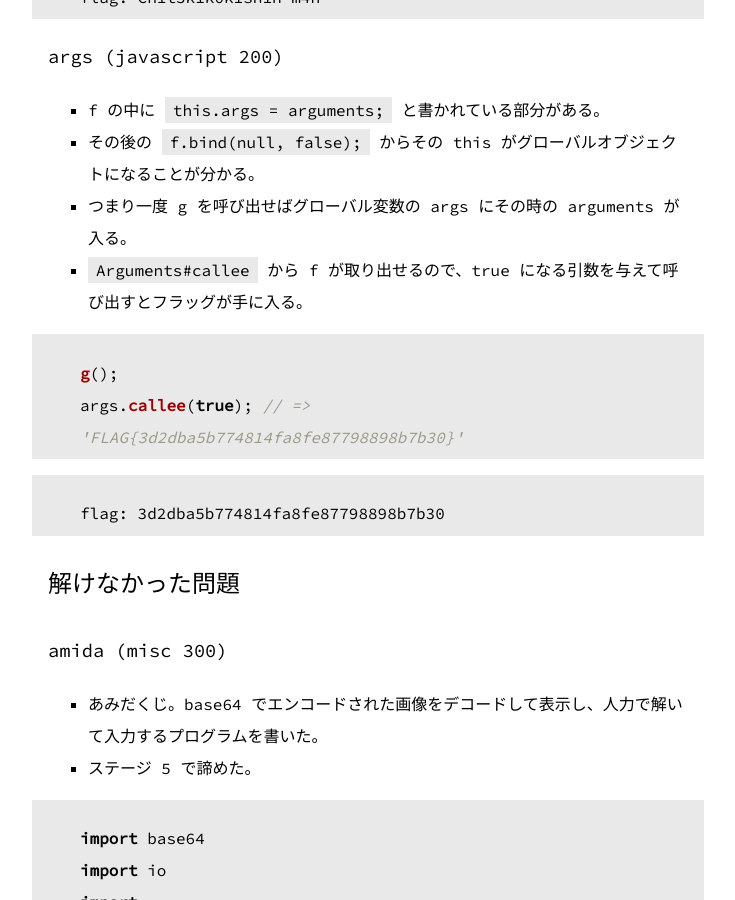
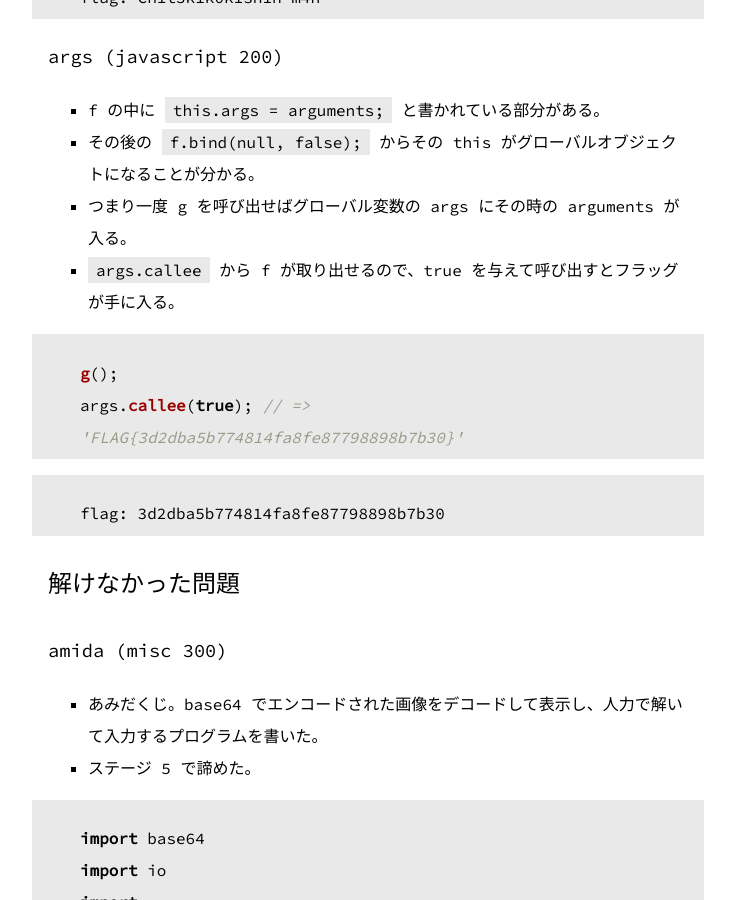
Before and after one commit to st98/diary, a Jekyll site: the page built from _posts/2014-11-03-tkbctf4.md, in a window 1280 px wide and 900 px high, scrolled down 2271 px. Shown: the whole window, without its empty margins (272-1007 px from the left). Built offline with Jekyll 4.4.1, drawn with Linux system fonts in a browser that asks for light colours; Markdown is read by kramdown in place of the engine named in the settings.

Commit message:
内容を少し修正

````diff
--- a/_posts/2014-11-03-tkbctf4.md
+++ b/_posts/2014-11-03-tkbctf4.md
@@ -71,7 +71,7 @@
 - f の中に `this.args = arguments;` と書かれている部分がある。
 - その後の `f.bind(null, false);` からその this がグローバルオブジェクトになることが分かる。
 - つまり一度 g を呼び出せばグローバル変数の args にその時の arguments が入る。
-- `Arguments#callee` から f が取り出せるので、true になる引数を与えて呼び出すとフラッグが手に入る。
+- `args.callee` から f が取り出せるので、true を与えて呼び出すとフラッグが手に入る。
 
 ```javascript
 g();
````
